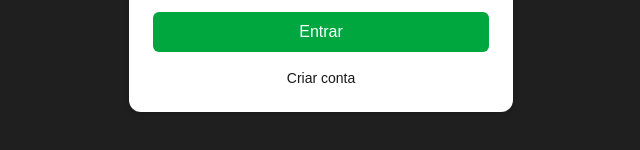
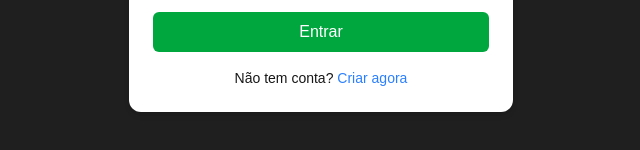
Before and after one commit to Kinz015/Taskinz, a Next.js app: page /login in a window 1280 px wide. Shown: the part 510-660 px from the top of the page, without its empty margins (319-959 px from the left). Built offline with nearby package versions, Linux system fonts and the light colour scheme.

Commit message:
Corrigi o link para alternar de tela de login

```diff
--- a/src/componentes/Auth/AuthForm/index.tsx
+++ b/src/componentes/Auth/AuthForm/index.tsx
@@ -356,9 +356,19 @@ export default function AuthForm({ mode }: AuthFormProps) {
 
       <div className="text-center text-sm">
         {mode === "login" ? (
-          <Link href="/register">Criar conta</Link>
+          <Link href="/register">
+            Não tem conta?{" "}
+            <span className="text-blue-500 hover:underline hover:text-blue-600">
+              Criar agora
+            </span>
+          </Link>
         ) : (
-          <Link href="/login">Entrar</Link>
+          <Link href="/login">
+            Já possui conta?{" "}
+            <span className="text-blue-500 hover:underline hover:text-blue-600">
+              Entrar
+            </span>
+          </Link>
         )}
       </div>
     </form>
```
